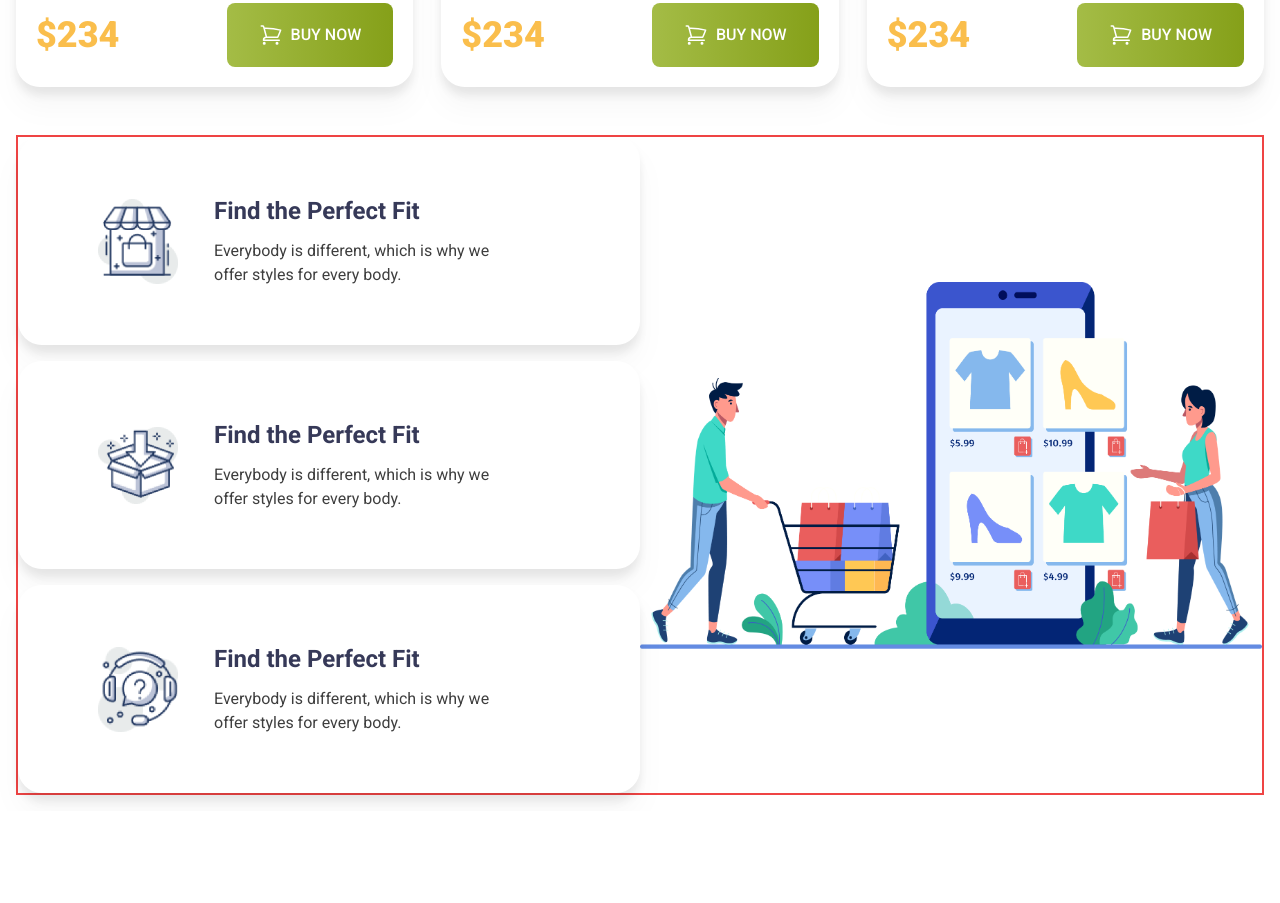
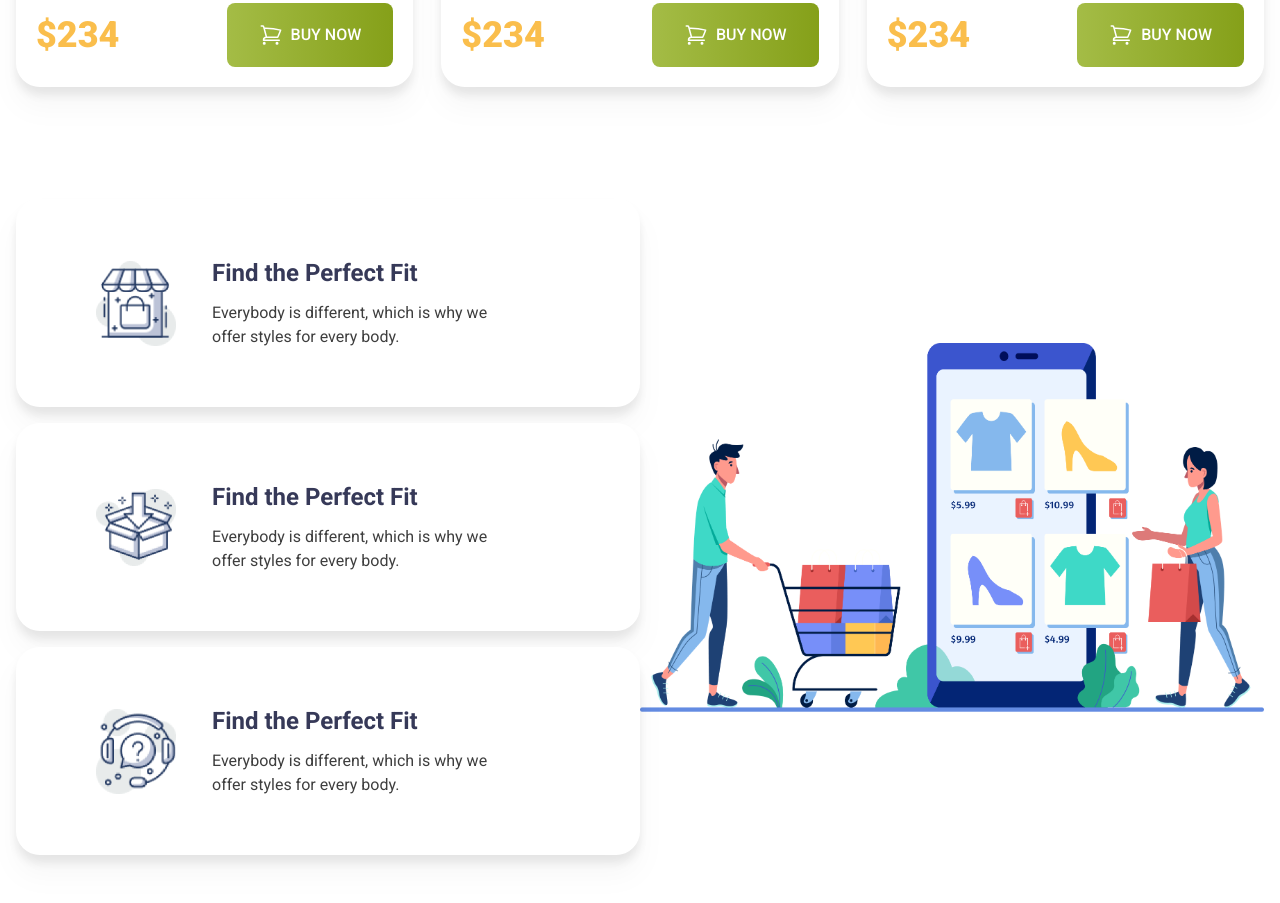
Before and after one commit to md-ratul-gazi/Module-12-Practice-Task, a plain HTML site: page index.html in a window 1280 px wide. Shown: the part 2090-2993 px from the top of the page. Before the commit the page ends 2901 px from the top, so only its background shows below. Drawn offline with nearby package versions, Linux system fonts and the light colour scheme.

Commit message:
simple update

```diff
--- a/index.html
+++ b/index.html
@@ -375,7 +375,7 @@
 
       <!-- Service section starts here -->
       <section
-        class="grid grid-cols-2 items-center border-2 border-red-500 my-128"
+        class="grid grid-cols-2 items-center my-28		"
       >
         <!-- Service container starts here -->
         <div class="space-y-4">
```
